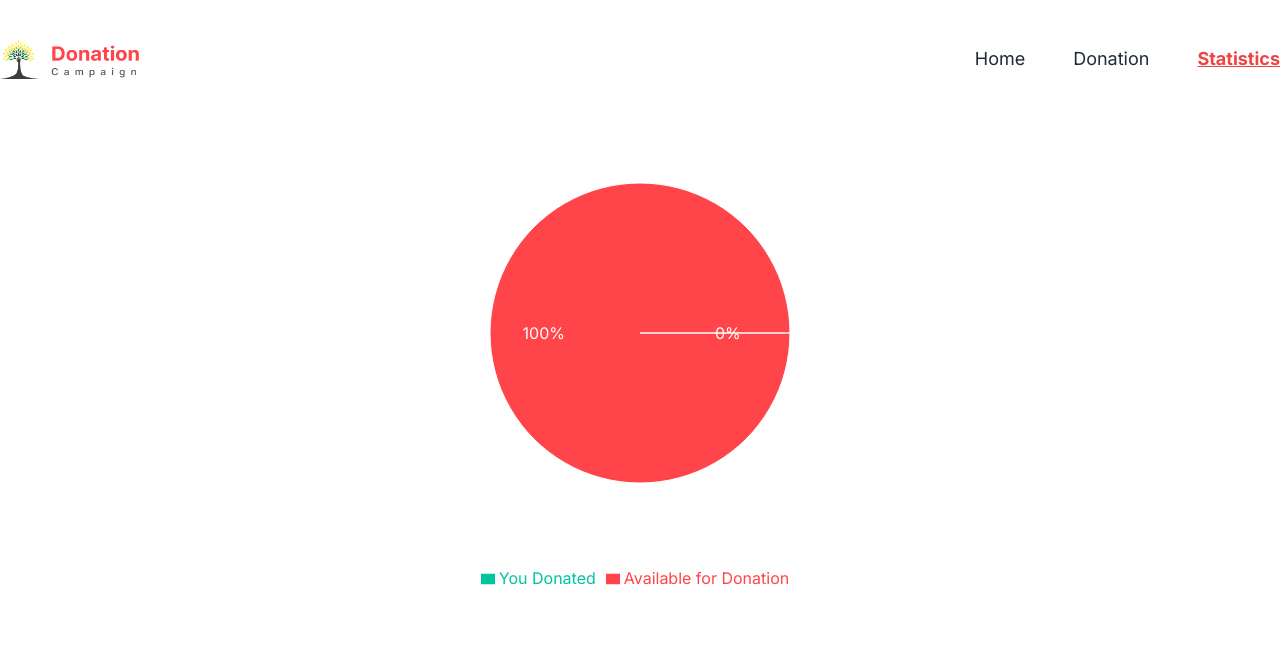
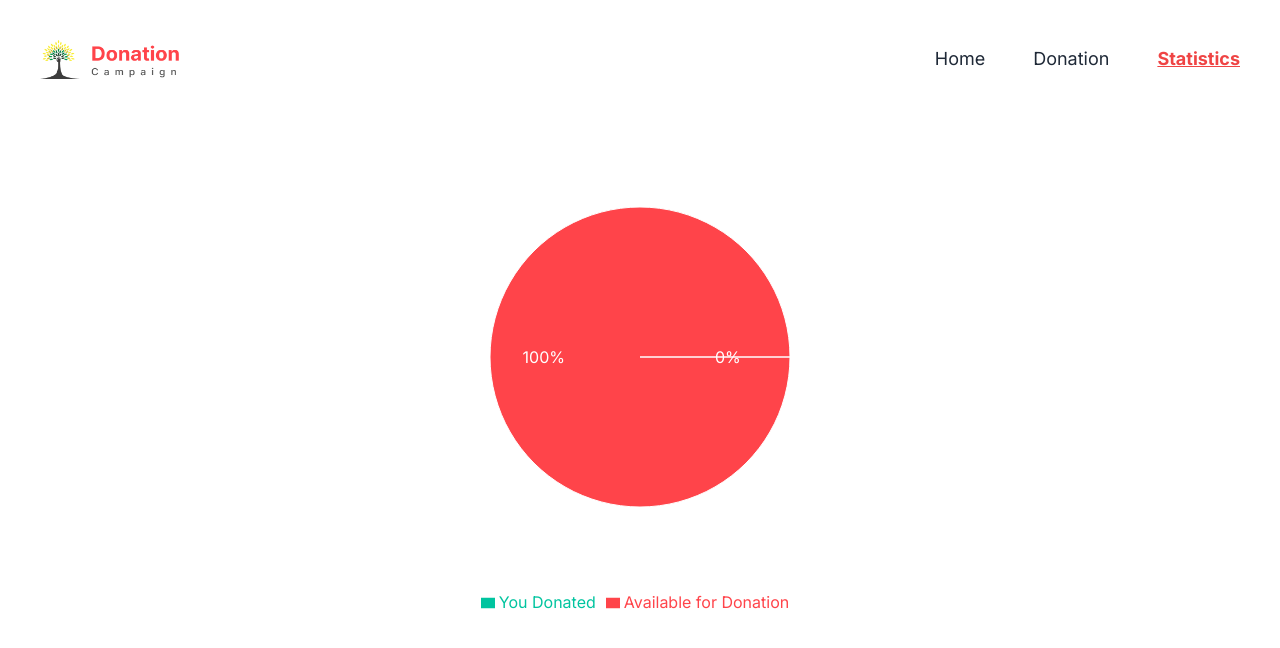
Before and after one commit to frustrated018/B8A8, a React (Vite) app: page /statistics in a window 1280 px wide. Shown: the top 648 px of the page. Built offline with nearby package versions, Linux system fonts and the light colour scheme.

Commit message:
Almost done with the responsiveness issue on home page

```diff
--- a/src/Components/Campaigns/Campaigns.jsx
+++ b/src/Components/Campaigns/Campaigns.jsx
@@ -4,7 +4,7 @@ import Campaign from "../Campaign/Campaign";
 const Campaigns = ({ campaigns }) => {
   return (
     <>
-      <div className="grid grid-cols-1 md:grid-cols-2 lg:grid-cols-4 gap-5 my-24">
+      <div className="grid grid-cols-1 md:grid-cols-2 lg:grid-cols-4 gap-5 mt-24">
         {campaigns?.map((campaign) => {
           return <Campaign key={campaign.id} campaign={campaign}></Campaign>;
         })}
--- a/src/Components/Header/Banner/Banner.jsx
+++ b/src/Components/Header/Banner/Banner.jsx
@@ -14,7 +14,7 @@ const handleInput = (e) =>{
 
   return (
     <>
-      <div className="flex flex-col justify-center items-center gap-10 my-10 p-10 md:p-20 lg:p-40">
+      <div className="flex flex-col justify-center items-center gap-10 p-10 md:p-20 lg:p-40">
         <div className="text-center text-neutral-900 text-5xl font-bold">
           I Grow By Helping People In Need
         </div>
--- a/src/Components/Header/Navbar/Navbar.jsx
+++ b/src/Components/Header/Navbar/Navbar.jsx
@@ -4,7 +4,7 @@ import Logo from "./Logo";
 const Navbar = () => {
   return (
     <div>
-      <nav className="flex flex-col md:flex-row  justify-between items-center py-4 pt-10">
+      <nav className="flex flex-col md:flex-row  justify-between items-center py-10 px-10">
         <Logo></Logo>
         <ul className=" flex flex-col md:flex-row gap-3 md:gap-12 mt-6  md:mt-0">
           <li className="text-neutral-950 text-lg font-normal">
```
